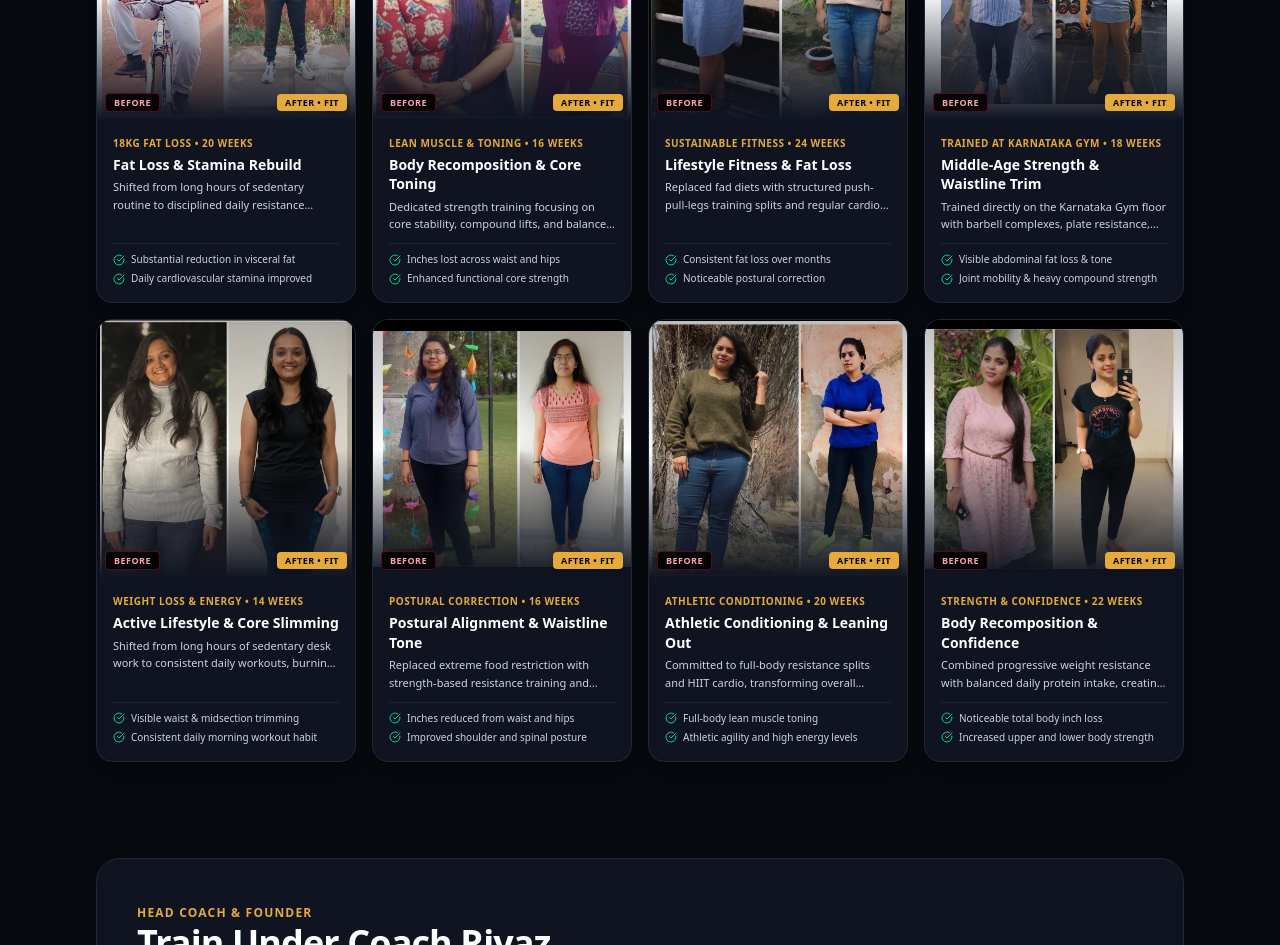
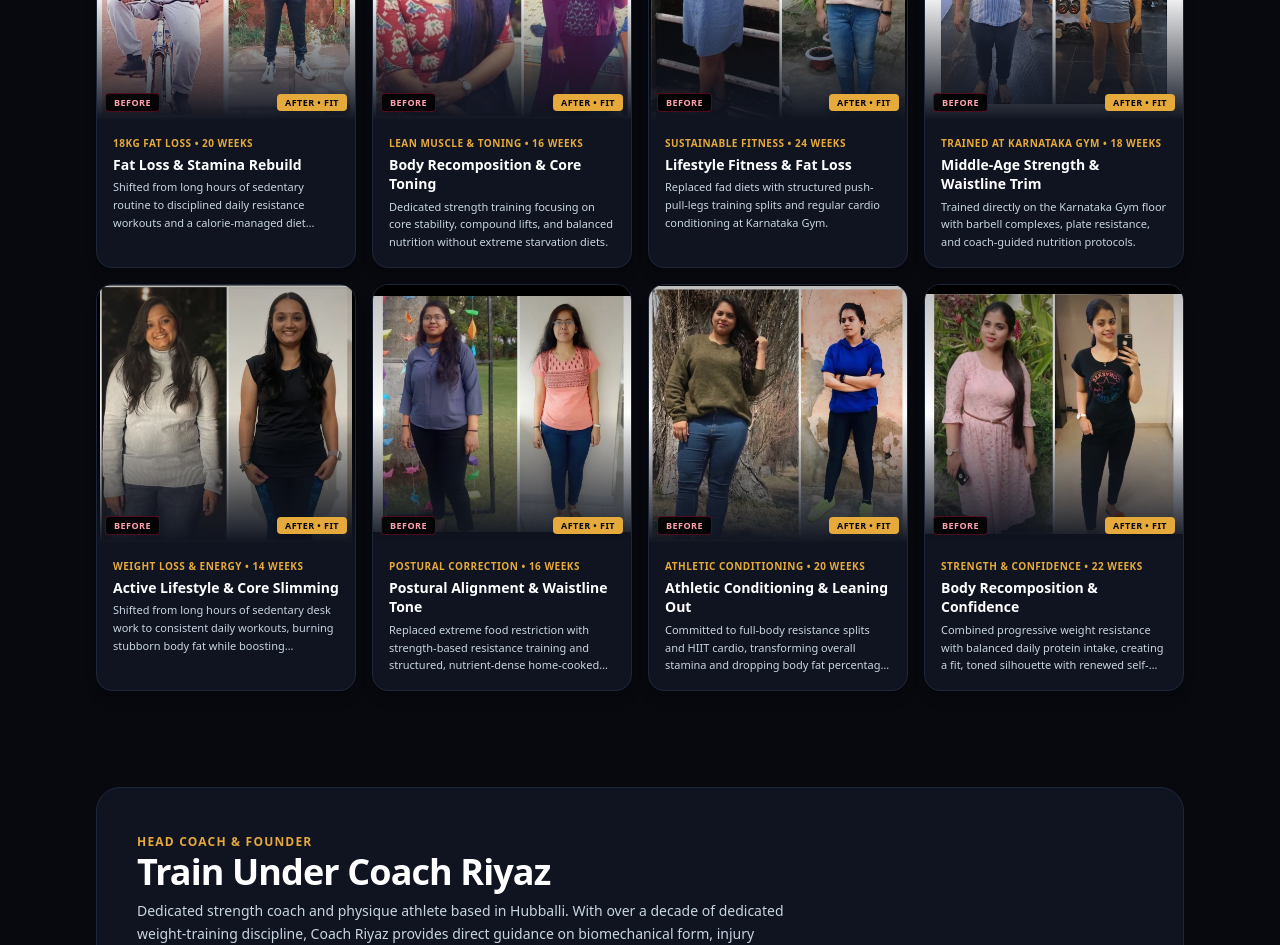
Before and after one commit to workforferoz/karnataka-gym, a Next.js app: page / in a window 1280 px wide. Shown: the part 3140-4085 px from the top of the page. Built offline with nearby package versions, Linux system fonts and the light colour scheme.

Commit message:
chore: remove checkmark achievement bullet points from transformation cards

```diff
--- a/src/app/page.tsx
+++ b/src/app/page.tsx
@@ -439,7 +439,7 @@ export default function PublicGymWebsite() {
                 </div>
 
                 {/* Content Details */}
-                <div className="p-4 flex-1 flex flex-col justify-between space-y-2.5">
+                <div className="p-4 flex-1 flex flex-col justify-between">
                   <div className="space-y-1">
                     <span className="text-[10px] font-extrabold text-[#E5A93C] block uppercase tracking-wider">
                       {item.badge}
@@ -447,18 +447,9 @@ export default function PublicGymWebsite() {
                     <h3 className="text-sm font-black text-white group-hover:text-[#E5A93C] transition-colors leading-snug">
                       {item.title}
                     </h3>
-                    <p className="text-[11px] text-slate-300 line-clamp-2 leading-relaxed">
+                    <p className="text-[11px] text-slate-300 line-clamp-3 leading-relaxed mt-1">
                       {item.story}
                     </p>
-                  </div>
-
-                  <div className="pt-2 border-t border-[#1C2538] space-y-1">
-                    {item.achievements.slice(0, 2).map((ach, idx) => (
-                      <div key={idx} className="flex items-center gap-1.5 text-[10px] text-slate-300">
-                        <CheckCircle className="w-3 h-3 text-emerald-400 flex-shrink-0" />
-                        <span className="truncate">{ach}</span>
-                      </div>
-                    ))}
                   </div>
                 </div>
               </div>
@@ -506,17 +497,9 @@ export default function PublicGymWebsite() {
                   </div>
                 </div>
 
-                <div className="p-5 bg-[#0A0D14] border-t border-[#1E273A] space-y-3">
+                <div className="p-5 bg-[#0A0D14] border-t border-[#1E273A] space-y-2">
                   <h4 className="text-base font-black text-white">{selectedTransformation.title}</h4>
                   <p className="text-xs text-slate-300 leading-relaxed">{selectedTransformation.story}</p>
-                  <div className="pt-2 space-y-1.5">
-                    {selectedTransformation.achievements.map((ach, idx) => (
-                      <div key={idx} className="flex items-center gap-2 text-xs text-slate-200">
-                        <Check className="w-4 h-4 text-emerald-400 flex-shrink-0" />
-                        <span>{ach}</span>
-                      </div>
-                    ))}
-                  </div>
                 </div>
               </div>
             </div>
```
